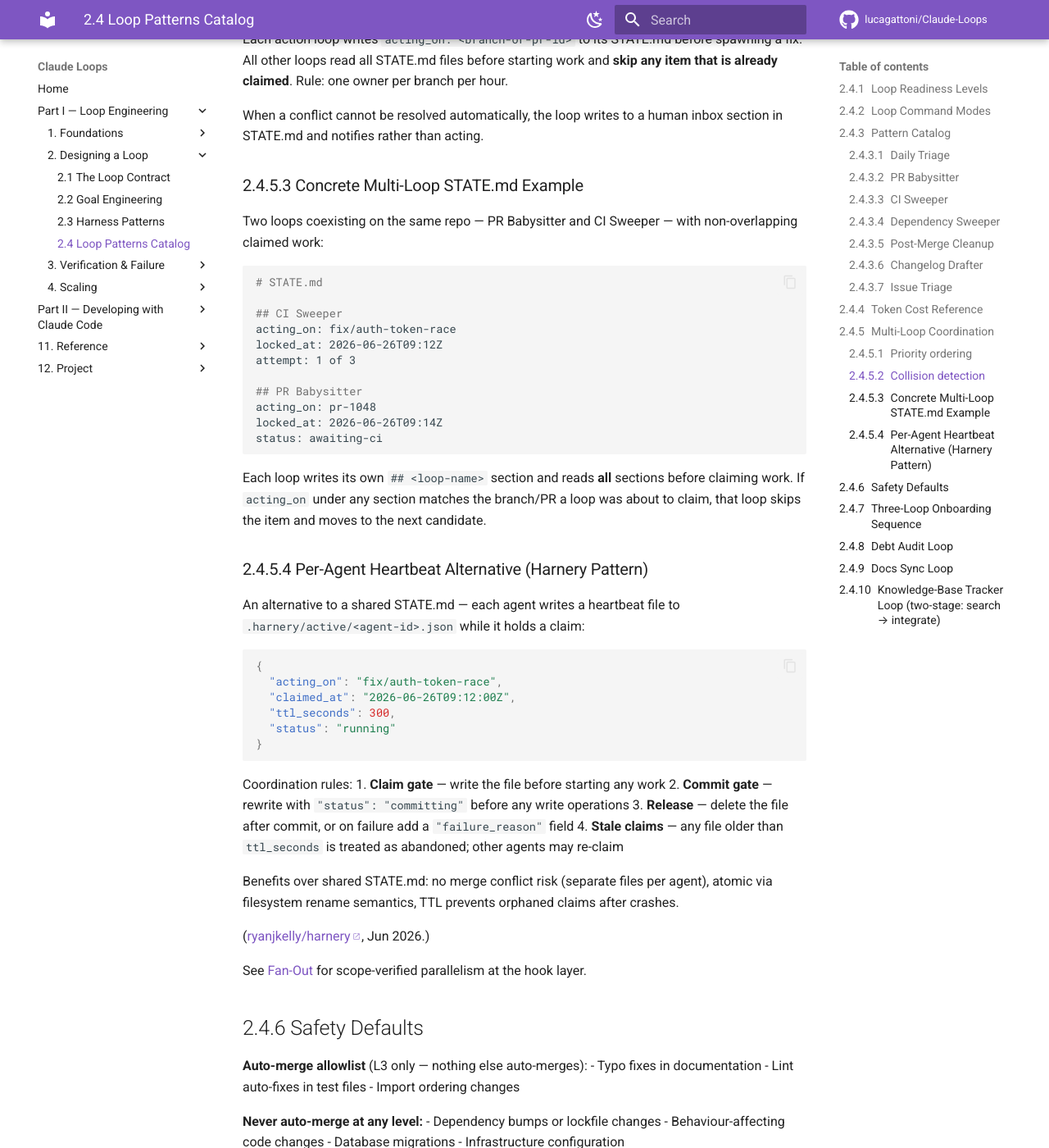
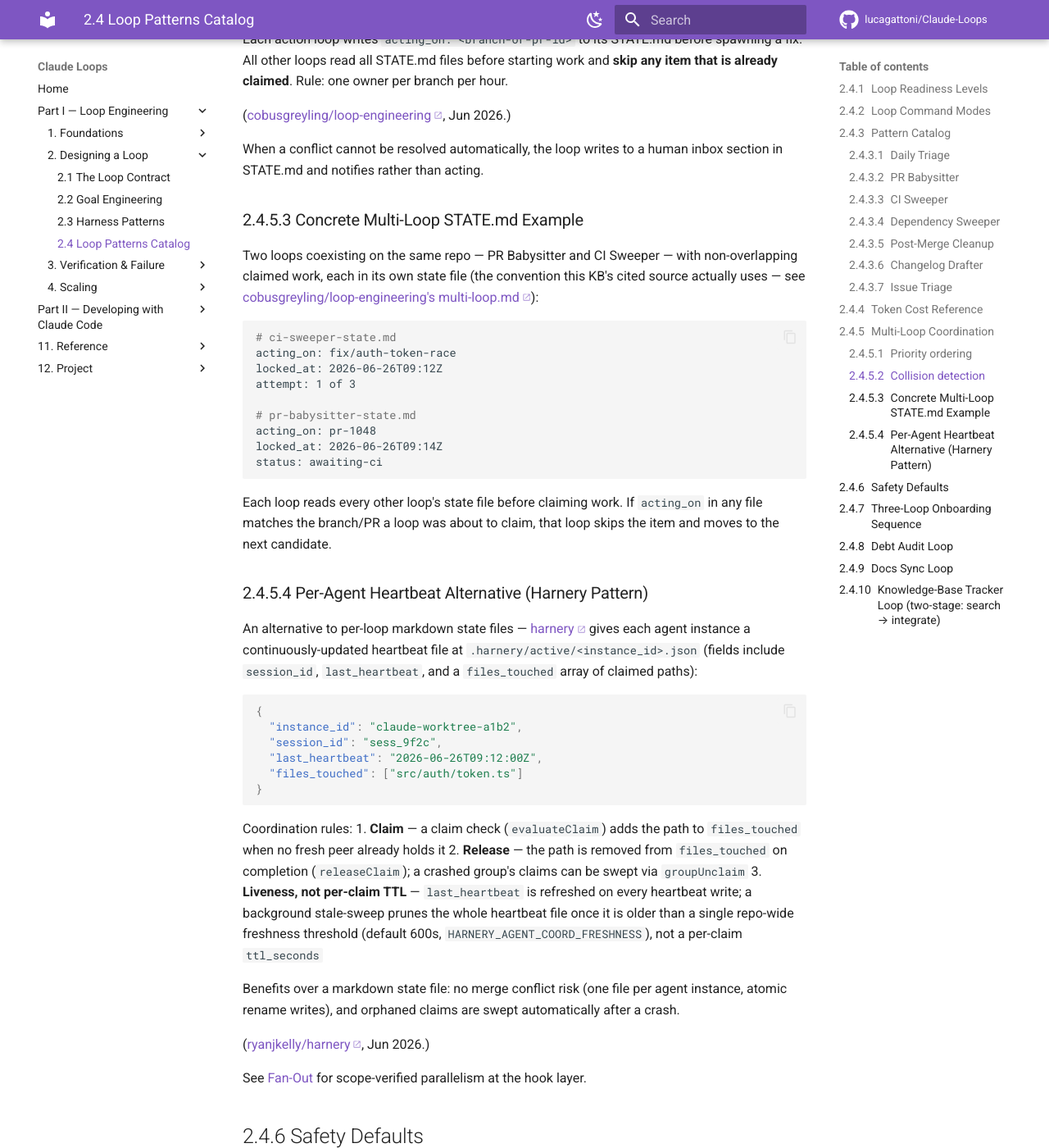
Before and after one commit to lucagattoni/Claude-Loops, an MkDocs documentation site: the page built from docs/34-loop-patterns.md, in a window 1280 px wide and 1400 px high, scrolled down 5489 px. Shown: the whole window at 82% size. Built offline with MkDocs 1.6.1 and Material for MkDocs 9.7.7, drawn with Linux system fonts in a browser that asks for light colours; comment, search, counter and statistics services are not loaded; some of the changed text lies outside the part shown.

Commit message:
34-loop-patterns.md: 9 fact-check fix(es) from the C7 doc sweep
Change types: CORRECT×4, ADD_CITATION_LINK×1, RESTRUCTURE×1, ADD_MISSING_FACT×1, unrefuted-edit×1, pointer-sync×1

- [low] The five-loop priority list and the 'one owner per branch per hour' rule are near-verbatim from docs/multi-loop.md ('at most one loop may mutate a branch per hour') with no citation of their
- [medium] The priority table immediately above is lifted from a source whose recommended layout is the opposite — 'Separate state files — STATE.md for triage; pattern-specific files for action loops'
- [high] MODIFIED — I changed the opening and closing framing from 'a shared STATE.md' to per-loop / markdown state files, so this section does not contradict the restructure directly above it. The s
- [low] The KB substitutes an absence-of-incident bar for the source's proven-mechanism bar: 'Add CI Sweeper only after PR Babysitter attempt limits and verifier are proven for two weeks.' Two weeks
- [medium] Transcription error: the source's cron (`0 9 * * 1`) and its Windows Task Scheduler example (`/st 09:00`) both say 9am. Verified at the full-sha capture-date commit and at current HEAD.
- [low] 'Read-only' is a safety property a reader will rely on, and the template's own defaults set permission_mode: acceptEdits — the read-only behavior comes from prompt text alone. Confirmed pres
- [high] A trigger mechanism the tool does not have. README verbatim: 'LoopFlow deliberately ships no daemon. Use the scheduler you already have.' Repo-scoped authenticated code searches for 'webhook
- [medium] I resolved the direct conflict between the SURVIVED edit and its two REFUTED twins by fetching the primary source myself. cobusgreyling/loop-engineering (default_branch main), patterns/ci-sw
- [medium] The same misattributed figure in this doc's own Token Cost Reference table, ~80 lines below the section the edit above corrects. Applied on my re-verified source evidence, not on the refuted

Backlog step 11 (C7). 34/34 units, 4,025 previously-unverified lines, 656 claims
checked, 471 URLs opened. Evidence: plans/20260907_0100-c7-doc-sweep-evidence.md.
mkdocs build --strict green on the full change set.

Co-Authored-By: Claude Opus 5 (1M context) <noreply@anthropic.com>
Claude-Session: https://claude.ai/code/session_0143r6VLrjfhL34xeWGQvHmV

````diff
--- a/docs/34-loop-patterns.md
+++ b/docs/34-loop-patterns.md
@@ -198,49 +198,48 @@ Each action loop writes `acting_on: <branch-or-pr-id>` to its STATE.md before sp
 a fix. All other loops read all STATE.md files before starting work and **skip any
 item that is already claimed**. Rule: one owner per branch per hour.
 
+([cobusgreyling/loop-engineering](https://github.com/cobusgreyling/loop-engineering/blob/main/docs/multi-loop.md), Jun 2026.)
+
 When a conflict cannot be resolved automatically, the loop writes to a human inbox
 section in STATE.md and notifies rather than acting.
 
 ### Concrete Multi-Loop STATE.md Example
 
-Two loops coexisting on the same repo — PR Babysitter and CI Sweeper — with non-overlapping claimed work:
+Two loops coexisting on the same repo — PR Babysitter and CI Sweeper — with non-overlapping claimed work, each in its own state file (the convention this KB's cited source actually uses — see [cobusgreyling/loop-engineering's multi-loop.md](https://github.com/cobusgreyling/loop-engineering/blob/main/docs/multi-loop.md)):
 
 ```markdown
-# STATE.md
-
-## CI Sweeper
+# ci-sweeper-state.md
 acting_on: fix/auth-token-race
 locked_at: 2026-06-26T09:12Z
 attempt: 1 of 3
 
-## PR Babysitter
+# pr-babysitter-state.md
 acting_on: pr-1048
 locked_at: 2026-06-26T09:14Z
 status: awaiting-ci
 ```
 
-Each loop writes its own `## <loop-name>` section and reads **all** sections before claiming work. If `acting_on` under any section matches the branch/PR a loop was about to claim, that loop skips the item and moves to the next candidate.
+Each loop reads every other loop's state file before claiming work. If `acting_on` in any file matches the branch/PR a loop was about to claim, that loop skips the item and moves to the next candidate.
 
 ### Per-Agent Heartbeat Alternative (Harnery Pattern)
 
-An alternative to a shared STATE.md — each agent writes a heartbeat file to `.harnery/active/<agent-id>.json` while it holds a claim:
+An alternative to per-loop markdown state files — [harnery](https://github.com/ryanjkelly/harnery) gives each agent instance a continuously-updated heartbeat file at `.harnery/active/<instance_id>.json` (fields include `session_id`, `last_heartbeat`, and a `files_touched` array of claimed paths):
 
 ```json
 {
-  "acting_on": "fix/auth-token-race",
-  "claimed_at": "2026-06-26T09:12:00Z",
-  "ttl_seconds": 300,
-  "status": "running"
+  "instance_id": "claude-worktree-a1b2",
+  "session_id": "sess_9f2c",
+  "last_heartbeat": "2026-06-26T09:12:00Z",
+  "files_touched": ["src/auth/token.ts"]
 }
 ```
 
 Coordination rules:
-1. **Claim gate** — write the file before starting any work
-2. **Commit gate** — rewrite with `"status": "committing"` before any write operations
-3. **Release** — delete the file after commit, or on failure add a `"failure_reason"` field
-4. **Stale claims** — any file older than `ttl_seconds` is treated as abandoned; other agents may re-claim
+1. **Claim** — a claim check (`evaluateClaim`) adds the path to `files_touched` when no fresh peer already holds it
+2. **Release** — the path is removed from `files_touched` on completion (`releaseClaim`); a crashed group's claims can be swept via `groupUnclaim`
+3. **Liveness, not per-claim TTL** — `last_heartbeat` is refreshed on every heartbeat write; a background stale-sweep prunes the whole heartbeat file once it is older than a single repo-wide freshness threshold (default 600s, `HARNERY_AGENT_COORD_FRESHNESS`), not a per-claim `ttl_seconds`
 
-Benefits over shared STATE.md: no merge conflict risk (separate files per agent), atomic via filesystem rename semantics, TTL prevents orphaned claims after crashes.
+Benefits over a markdown state file: no merge conflict risk (one file per agent instance, atomic rename writes), and orphaned claims are swept automatically after a crash.
 
 ([ryanjkelly/harnery](https://github.com/ryanjkelly/harnery), Jun 2026.)
 
@@ -276,9 +275,7 @@ do not add a fourth until the first three are stable:
 2. **PR Babysitter** — monitors existing PRs; limited write scope (labels, comments only at L1)
 3. **Post-Merge Cleanup** — runs after merge; bounded scope (a closed PR cannot regress)
 
-**Add CI Sweeper only after two weeks of zero collisions** in the first three loops. CI
-Sweeper is more aggressive (writes code, opens PRs) and requires the collision-detection
-infrastructure (STATE.md `acting_on` field) to already be working and trusted.
+**Add CI Sweeper only after PR Babysitter's attempt limits and verifier have been proven for two weeks** in the first three loops. CI Sweeper is more aggressive (writes code, opens PRs) and requires the collision-detection infrastructure (the `acting_on` field in each loop's state file) to already be working and trusted.
 
 Starting with CI Sweeper before the triage + babysitter + cleanup loops are stable is a
 common failure mode: the team gains no observability before the first high-risk loop runs.
@@ -289,8 +286,8 @@ common failure mode: the team gains no observability before the first high-risk
 
 | Property | Value |
 |---|---|
-| **Trigger** | Weekly cron (Monday 08:00) |
-| **Scope** | Entire codebase — read-only discovery pass |
+| **Trigger** | Weekly cron (Monday 09:00) |
+| **Scope** | Entire codebase — discovery pass; scoped to read-only behavior by the prompt, not by permission mode (the template runs under `acceptEdits`) |
 | **Action** | Identify tech debt items (dead code, deprecated deps, TODO comments, coverage gaps); append to `.loopflow/reports/debt-audit.md` — never modifies code |
 | **Cadence** | Weekly discovery; human reviews report and creates tickets manually |
 | **Token cost** | ~80,000–120,000 (report-only run across large codebase) |
@@ -307,7 +304,7 @@ tech-debt register rather than a static weekly snapshot.
 
 | Property | Value |
 |---|---|
-| **Trigger** | Post-merge webhook (any commit to `src/`) |
+| **Trigger** | Scheduled (weekly cron or CI — LoopFlow ships no daemon; e.g. the maintainer's `examples/github-action-docs-sync.yml` runs it every Monday) |
 | **Scope** | `docs/` only; runs in isolated git worktree |
 | **Action** | Detects drift between code and documentation (API signatures, config fields, deprecated flags); proposes doc edits as a PR |
 | **Token cost** | ~50,000–100,000 depending on diff size |
````
Also changed, not shown: other parts of docs/34-loop-patterns.md (+3 -3 lines).
